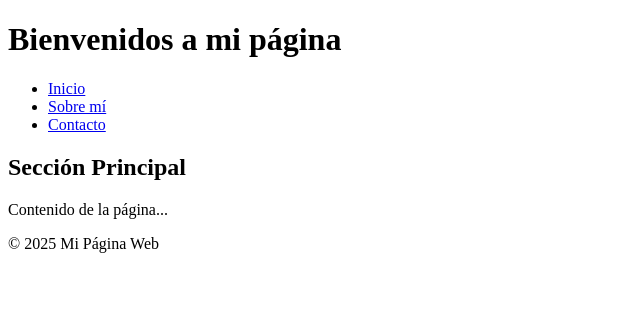
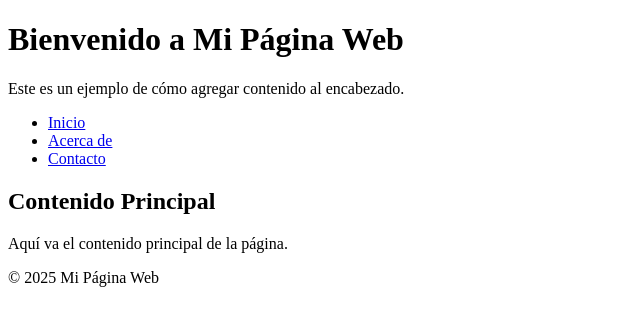
Before and after one commit to Stmamez4/mi-pagina-web-, a plain HTML site: page index.html in a window 1280 px wide. Shown: the whole page, without its empty margins (0-640 px from the left). Drawn offline with Linux system fonts and the light colour scheme.

Commit message:
Agregado contenido a la sección de encabezado

```diff
--- a/index.html
+++ b/index.html
@@ -3,27 +3,36 @@
 <head>
     <meta charset="UTF-8">
     <meta name="viewport" content="width=device-width, initial-scale=1.0">
+    <meta http-equiv="X-UA-Compatible" content="ie=edge">
     <title>Mi Página Web</title>
 </head>
 <body>
+
+    <!-- Sección de encabezado -->
     <header>
-        <h1>Bienvenidos a mi página</h1>
+        <h1>Bienvenido a Mi Página Web</h1>
+        <p>Este es un ejemplo de cómo agregar contenido al encabezado.</p>
     </header>
+
+    <!-- Sección de navegación -->
     <nav>
         <ul>
-            <li><a href="#">Inicio</a></li>
-            <li><a href="#">Sobre mí</a></li>
-            <li><a href="#">Contacto</a></li>
+            <li><a href="#inicio">Inicio</a></li>
+            <li><a href="#acerca">Acerca de</a></li>
+            <li><a href="#contacto">Contacto</a></li>
         </ul>
     </nav>
+
+    <!-- Sección principal -->
     <section>
-        <article>
-            <h2>Sección Principal</h2>
-            <p>Contenido de la página...</p>
-        </article>
+        <h2>Contenido Principal</h2>
+        <p>Aquí va el contenido principal de la página.</p>
     </section>
+
+    <!-- Pie de página -->
     <footer>
-        <p>© 2025 Mi Página Web</p>
+        <p>&copy; 2025 Mi Página Web</p>
     </footer>
+
 </body>
 </html>
```
